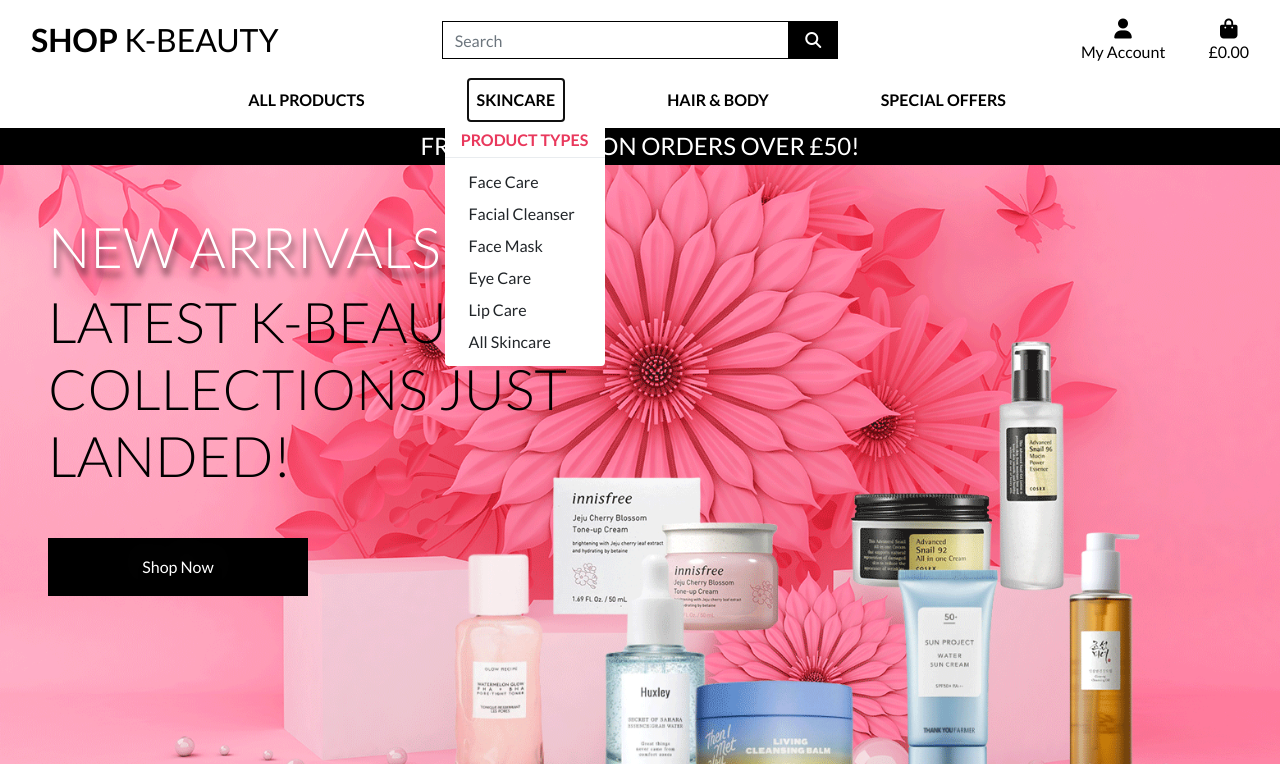
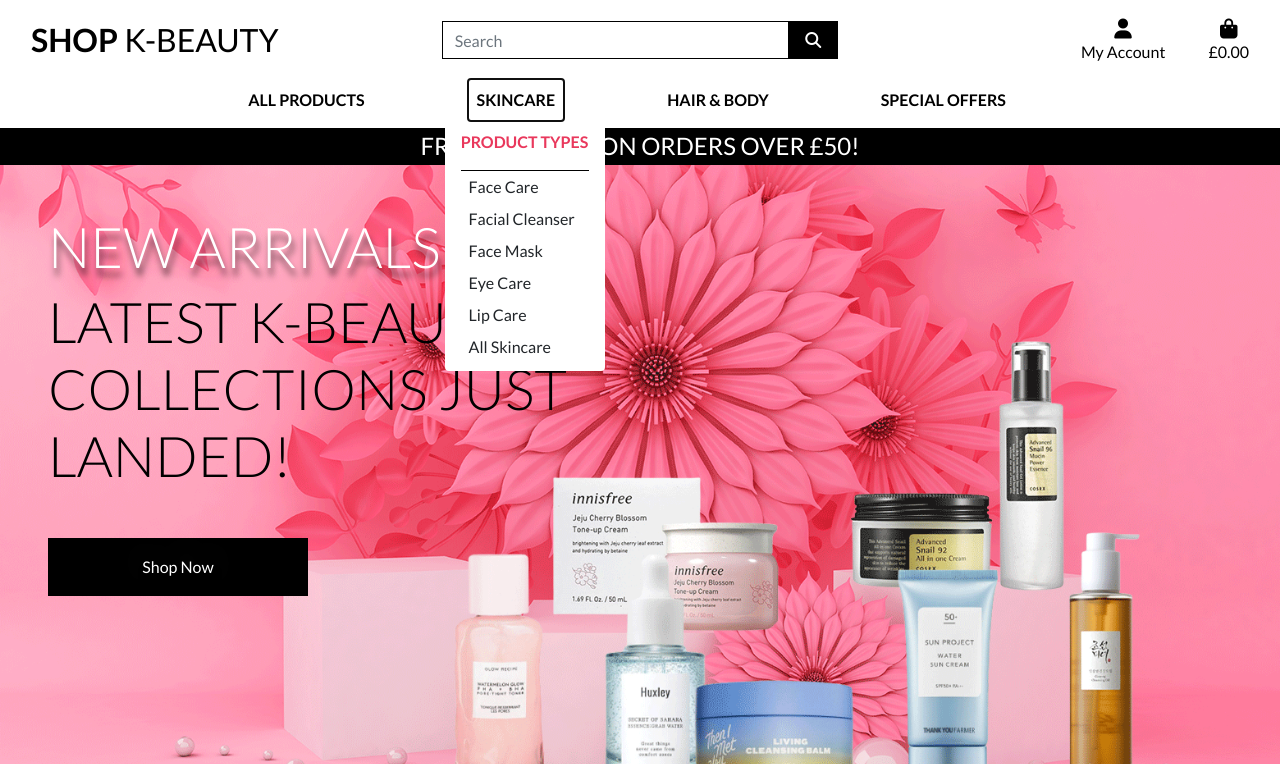
Before and after one commit to ashleyvines725/shop-project, a Django app: page / in a window 1280 px wide, after a click on "SKINCARE". Shown: the top 764 px of the page. Run offline with Django 3.2, Linux system fonts and the light colour scheme; data that the repository does not hold is empty; some libraries are stand-ins or nearby versions.

Commit message:
Fix navlinks UI for mobile

```diff
--- a/static/css/base.css
+++ b/static/css/base.css
@@ -182,6 +182,12 @@
     border-top: 1px solid #000;
 }
 
+.alt-hr {
+    border-top: 1px solid #000;
+    width: 80%;
+    margin: 0 auto;
+}
+
 .alt-border {
     border: 1px solid #000;
 }
--- a/templates/includes/main_nav.html
+++ b/templates/includes/main_nav.html
@@ -10,7 +10,7 @@
                 <a href="{% url 'products' %}?sort=brand&direction=asc" class="dropdown-item">By Brand</a>
                 <a href="{% url 'products' %}?sort=price&direction=asc" class="dropdown-item">By Price</a>
                 <a href="{% url 'products' %}?sort=discount&direction=desc" class="dropdown-item">By Discount</a>
-                <a href="{% url 'products' %}?sort=category&direction=asc" class="dropdown-item ">By Category</a>
+                <a href="{% url 'products' %}?sort=category&direction=asc" class="dropdown-item">By Category</a>
                 <a href="{% url 'products' %}?sort=subcategory&direction=asc" class="dropdown-item">By Subcategory</a>
                 <a href="{% url 'products' %}" class="dropdown-item">All Products</a>
             </div>
@@ -22,8 +22,8 @@
                 Skincare
             </a>
             <div class="dropdown-menu border-0" aria-labelledby="all-skincare-link">
-                <h2 class="nav-font-alt font-weight-bold text-center h6">PRODUCT TYPES</h2>
-                <div class="dropdown-divider"></div>
+                <p class="nav-font-alt font-weight-bold text-center">PRODUCT TYPES</p>
+                <hr class="alt-hr">
                 <a href="{% url 'products' %}?category=face_care" class="dropdown-item">Face Care</a>
                 <a href="{% url 'products' %}?category=facial_cleanser" class="dropdown-item ">Facial Cleanser</a>
                 <a href="{% url 'products' %}?category=face_mask" class="dropdown-item">Face Mask</a>
@@ -40,8 +40,8 @@
                 Hair &amp; Body
             </a>
             <div class="dropdown-menu border-0" aria-labelledby="all-skincare-link">
-                <h2 class="nav-font-alt font-weight-bold text-center h6">PRODUCT TYPES</h2>
-                <div class="dropdown-divider"></div>
+                <p class="nav-font-alt font-weight-bold text-center">PRODUCT TYPES</p>
+                <hr class="alt-hr">
                 <a href="{% url 'products' %}?category=hair_care" class="dropdown-item">Hair Care</a>
                 <a href="{% url 'products' %}?category=body_care" class="dropdown-item ">Body Care</a>
                 <a href="{% url 'products' %}?category=hand_care" class="dropdown-item ">Hand Care</a>
```
